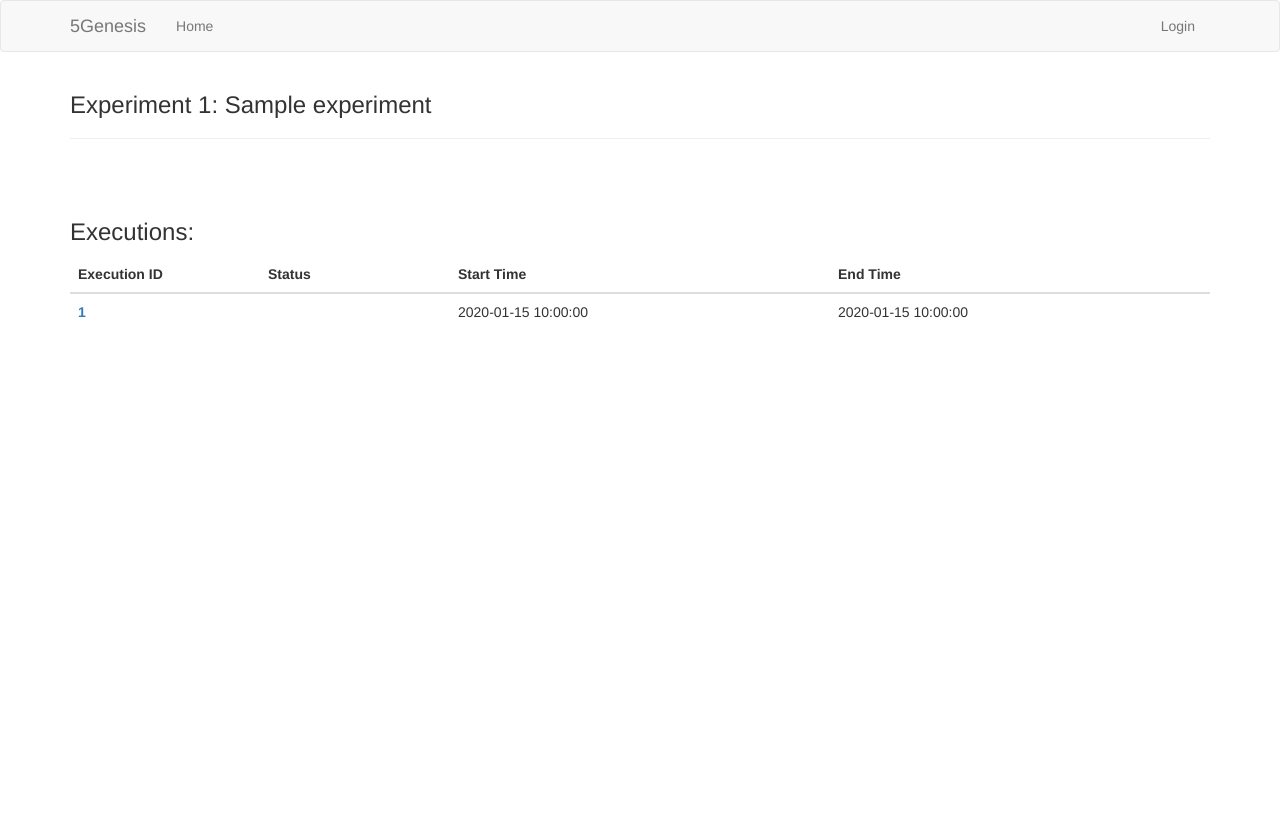
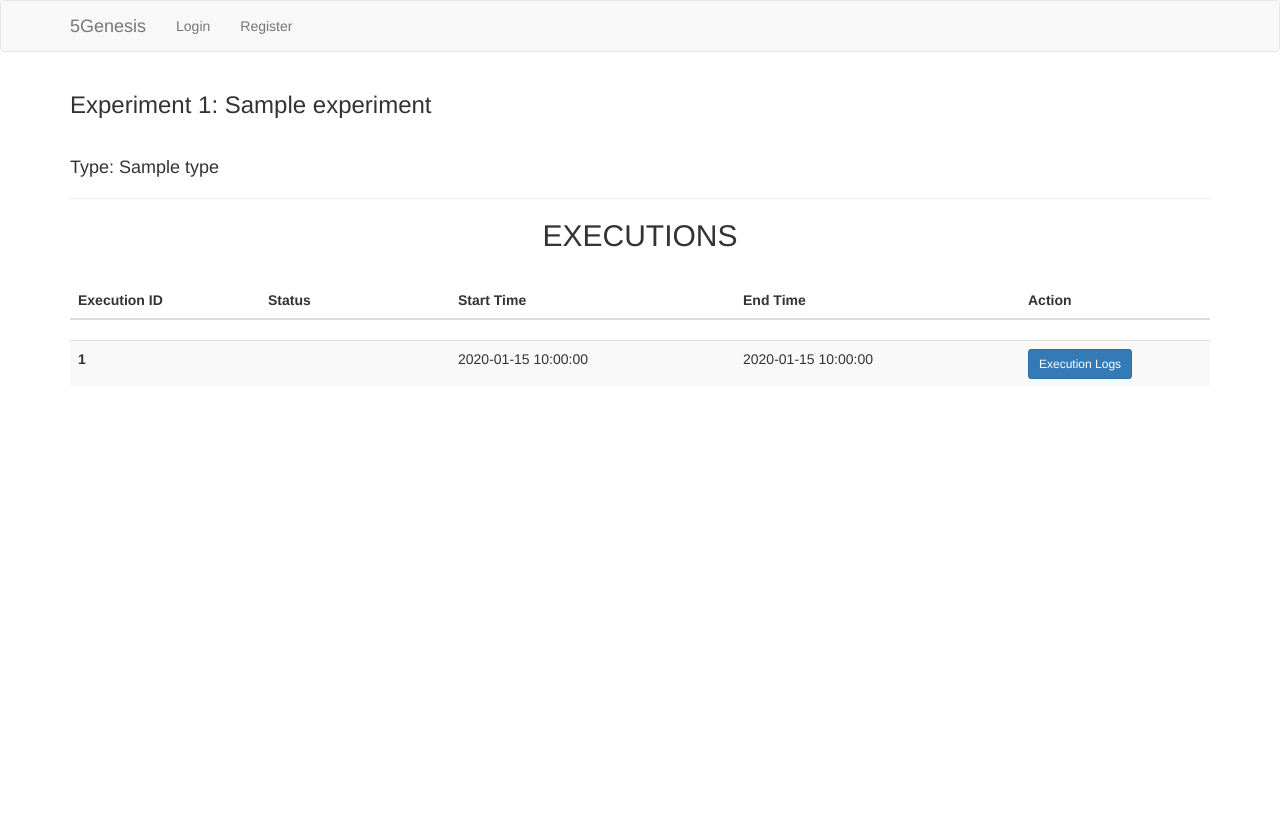
Before and after one commit to 6G-SANDBOX/portal, a Flask app: template app/templates/experiment.html in a window 1280 px wide. Before the commit the page ends 318 px from the top, so only its background shows below. Run offline with Flask 2, Linux system fonts and the light colour scheme; tables that the repository leaves empty hold one stand-in row (values such as "Sample post"); the template is opened without the code that fills it: values that come from a table or form of the project are taken from there, most other values are stand-ins (such as "Sample title", 1, 10 or a date in 2020); lists and menus that the app fills with data are empty; some libraries are stand-ins or nearby versions.

Commit message:
Improve visualization of pages and navbar. Added Register menu in navbar when not loggued.

```diff
--- a/app/static/css/main.css
+++ b/app/static/css/main.css
@@ -7,3 +7,8 @@
 .table-wrapper-scrollbar{
     display: block;
 }
+
+.menuSelected{
+    color: #0074d9 !important;
+    font-weight: bold !important;
+}
--- a/app/templates/_execution.html
+++ b/app/templates/_execution.html
@@ -1,7 +1,7 @@
 <tr>
 
     <th scope="row" class="col-md-2">
-        <a class="" href="/execution/{{ execution.id }}">{{ execution.id }}</a>
+       {{ execution.id }}
     </th>
     <td class="col-md-2">
         {% if execution.status == 'Init' %}
@@ -17,10 +17,13 @@
         {% endif %}
 
     </td>
-    <td class="col-md-4">
+    <td class="col-md-3">
         {{ execution.start_time }}
     </td>
-    <td class="col-md-4">
+    <td class="col-md-3">
         {{ execution.end_time }}
     </td>
+    <td class="col-md-2">
+        <a class="btn btn-primary btn-sm" href="/execution/{{ execution.id }}" role="button">Execution Logs</a>
+    </td>
 </tr>
--- a/app/templates/authentication/reset_password.html
+++ b/app/templates/authentication/reset_password.html
@@ -3,6 +3,7 @@
 
 {% block app_content %}
 <h1>Reset Your Password</h1>
+<br>
 <div class="row">
     <div class="col-md-4">
         {{ wtf.quick_form(form) }}
--- a/app/templates/authentication/reset_password_request.html
+++ b/app/templates/authentication/reset_password_request.html
@@ -3,6 +3,7 @@
 
 {% block app_content %}
 <h1>Reset Password</h1>
+<br>
 <div class="row">
     <div class="col-md-4">
         {{ wtf.quick_form(form) }}
--- a/app/templates/base.html
+++ b/app/templates/base.html
@@ -1,7 +1,8 @@
 {% extends 'bootstrap/base.html' %}
+
 <html>
 {% block title %}
-Welcome to 5GENESIS
+5GENESIS Portal
 {% endblock %}
 
 {% block navbar %}
@@ -15,19 +16,28 @@ Welcome to 5GENESIS
                 <span class="icon-bar"></span>
                 <span class="icon-bar"></span>
             </button>
+            {% if current_user.is_anonymous %}
+            <a class="navbar-brand" href="{{ url_for('authentication.login') }}">5Genesis</a>
+            {% else %}
             <a class="navbar-brand" href="{{ url_for('main.index') }}">5Genesis</a>
+            {% endif %}
         </div>
+
         <div class="collapse navbar-collapse" id="bs-example-navbar-collapse-1">
+            {% if current_user.is_anonymous %}
             <ul class="nav navbar-nav">
-                <li><a href="{{ url_for('main.index') }}">Home</a></li>
+                <li><a id="navbar-login" href="{{ url_for('authentication.login') }}">Login</a></li>
+                <li><a id="navbar-register" href="{{ url_for('authentication.register') }}">Register</a></li>
+            </ul>
+            {% else %}
+            <ul class="nav navbar-nav">
+                <li><a id="navbar-home" href="{{ url_for('main.index') }}">Home</a></li>
+                <li><a id="navbar-createExperiment" href="{{ url_for('main.new_experiment') }}">Create Experiment</a></li>
             </ul>
             <ul class="nav navbar-nav navbar-right">
-                {% if current_user.is_anonymous %}
-                <li><a href="{{ url_for('authentication.login') }}">Login</a></li>
-                {% else %}
                 <li><a href="{{ url_for('authentication.logout') }}">{{ current_user.username }} - Logout</a></li>
-                {% endif %}
             </ul>
+            {% endif %}
         </div>
     </div>
 </nav>
--- a/app/templates/experiment.html
+++ b/app/templates/experiment.html
@@ -2,25 +2,40 @@
 {% import 'bootstrap/wtf.html' as wtf %}
 
 {% block app_content %}
+
+<head>
+    <link rel="stylesheet" href="{{ url_for('static', filename='css/main.css') }}">
+</head>
+
 <h3>Experiment {{ experiment.id }}: {{ experiment.name }}</h3>
+</br>
+<h4>Type: {{ experiment.type }}</h4>
+
 <hr>
+<div style="text-align: center">
+    <h2>EXECUTIONS</h2>
+</div>
 </br>
-</br>
-<h3>Executions:</h3>
-<table class="table">
+
+<table class="table table-striped">
     <thead class="thead-dark">
     <tr>
-        <th>Execution ID</th>
-        <th>Status</th>
-        <th>Start Time</th>
-        <th>End Time</th>
+        <th class="col-md-2">Execution ID</th>
+        <th class="col-md-2">Status</th>
+        <th class="col-md-3">Start Time</th>
+        <th class="col-md-3">End Time</th>
+        <th class="col-md-2">Action</th>
     </tr>
     </thead>
+</table>
+<div class="table-wrapper-scrollbar custom-scrollbar">
+    <table class="table table-striped">
     <tbody>
     {% for execution in executions %}
     {% include '_execution.html' %}
     {% endfor %}
     </tbody>
-</table>
+    </table>
+</div>
 
 {% endblock %}
```
Also changed, not shown: app/templates/authentication/login.html (+14 -1 lines), app/templates/authentication/register.html (+14 -1 lines), app/templates/index.html (+9 -2 lines), app/templates/new_experiment.html (+15 -4 lines).
